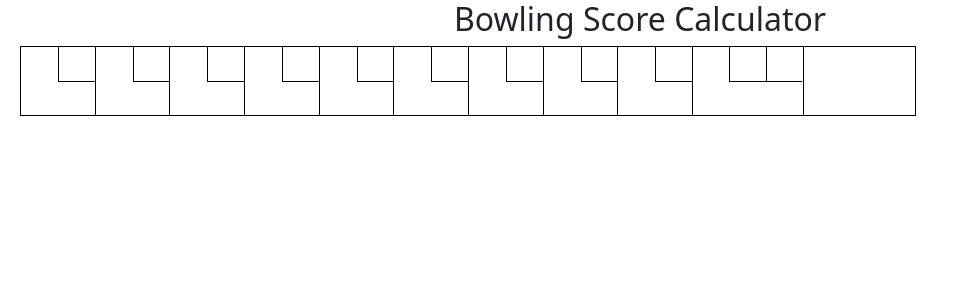
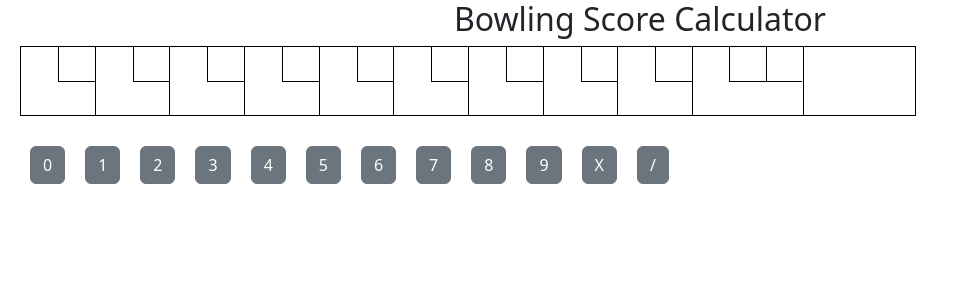
Before and after one commit to Jokim1717/BowlingApp, a React (Create React App) app in the folder bowling-score-tracker/: page /score-card in a window 1280 px wide. Shown: the top 300 px of the page, without its empty margins (0-959 px from the left). Built offline with nearby package versions, Linux system fonts and the light colour scheme.

Commit message:
working on handlingthrow()

```diff
--- a/bowling-score-tracker/src/components/ScoreTracking/ScoreCard.css
+++ b/bowling-score-tracker/src/components/ScoreTracking/ScoreCard.css
@@ -1,39 +1,4 @@
-/* ScoreTracking.css
 
-.frame-container {
-    display: flex;
-    width: 100%;
-    justify-content: center;
-  }
-
-  .frame-pair {
-    margin: 10px;
-    display: flex;
-    flex-direction: column;
-    align-items: center;
-  }
-
-  .frame-box {
-    position: relative;
-    border: 1px solid #000;
-    padding: 50px ;
-    margin: 5px;
-    text-align: center;
-  }
-
-  .score-box {
-    position: absolute;
-    top: 0;
-    right: 0;
-    background-color: #ddd;
-    padding: 20px;
-  }
-
-  .frame-number {
-    text-align: center;
-    margin-bottom: 5px;
-  }
-   */
 
 
 .frameParent {
@@ -104,3 +69,14 @@
     height: 70px;
     font-size: 1em;
 }
+
+.scoreParent {
+    display: flex;
+    flex-direction: row;
+    margin-left: 20px;
+    margin-top: 20px;
+}
+
+.scoreButton {
+    margin: 10px;
+}
--- a/bowling-score-tracker/src/components/ScoreTracking/ScoreCard.js
+++ b/bowling-score-tracker/src/components/ScoreTracking/ScoreCard.js
@@ -1,32 +1,51 @@
 import "./ScoreCard.css";
 import React, { useState } from "react";
+import Button from "react-bootstrap/Button";
 
 const ScoreCard = () => {
   const frames = Array.from({ length: 9 }, (_, index) => index + 1);
 
+  const [scores, setScores] = useState(Array(10).fill(null));
+  const [currentFrame, setCurrentFrame] = useState(1);
+  const [currentThrow, setCurrentThrow] = useState(1);
+
+  const handleThrow10 = (pins) => {
+
+  };
+
+  const handleThrow = (pins) => {
+    if (currentFrame === 10) {
+      handleThrow10(pins);
+
+    } else {
+      //if its the first throw
+      if (currentThrow === 1) {
+        if (pins === 10) {
+          //handle strike
+          setCurrentFrame(currentFrame + 1)
+          setCurrentThrow(1)
+          setScores
+        } else if (pins == 11) {
+          //handle spare
+          setCurrentFrame(currentFrame + 1)
+          setCurrentThrow(1)
+        } else {
+          //normal shot
+        }
+      }
+    }
+  };
+
+
   return (
-    // <div>
-    //   <h2>Bowling Scoring Calculator</h2>
-    //   <div className="frame-container">
-    //     {frames.map((frameNumber) => (
-    //       <div key={frameNumber} className="frame-pair">
-    //         <p className="frame-number">Frame {frameNumber}</p>
-    //         <div className="frame-box">
-    //           <div className="score-box">
-    //             </div>
-    //         </div>
-    //       </div>
-    //     ))}
-    //   </div>
-    // </div>
     <div>
       <h2>Bowling Score Calculator</h2>
       <div className="frameParent">
         {frames.map((frameNumber) => (
           <div key={frameNumber} className="frame">
-              <div className="throw1"></div>
-              <div className="throw2"></div>
-            <div className="throwResult"></div>
+            <div className="throw1"></div>
+            <div className="throw2"></div>
+            <div className="throwResult">{scores[frameNumber]}</div>
           </div>
         ))}
         <div className="frame10">
@@ -37,6 +56,39 @@ const ScoreCard = () => {
         </div>
         <div className="totalScore"></div>
       </div>
+      <div className="scoreParent">
+        <Button
+          className="scoreButton"
+          variant="secondary"
+          onClick={handleThrow(0)}
+        >
+          0
+        </Button>
+        {frames.map((frameNumber) => (
+          <Button
+            className="scoreButton"
+            variant="secondary"
+            key={frameNumber}
+            onClick={handleThrow(frameNumber)}
+          >
+            {frameNumber}
+          </Button>
+        ))}
+        <Button
+          className="scoreButton"
+          variant="secondary"
+          onClick={handleThrow(10)}
+        >
+          X
+        </Button>
+        <Button
+          className="scoreButton"
+          variant="secondary"
+          onClick={handleThrow(11)}
+        >
+          /
+        </Button>
+      </div>
     </div>
   );
 };
```
